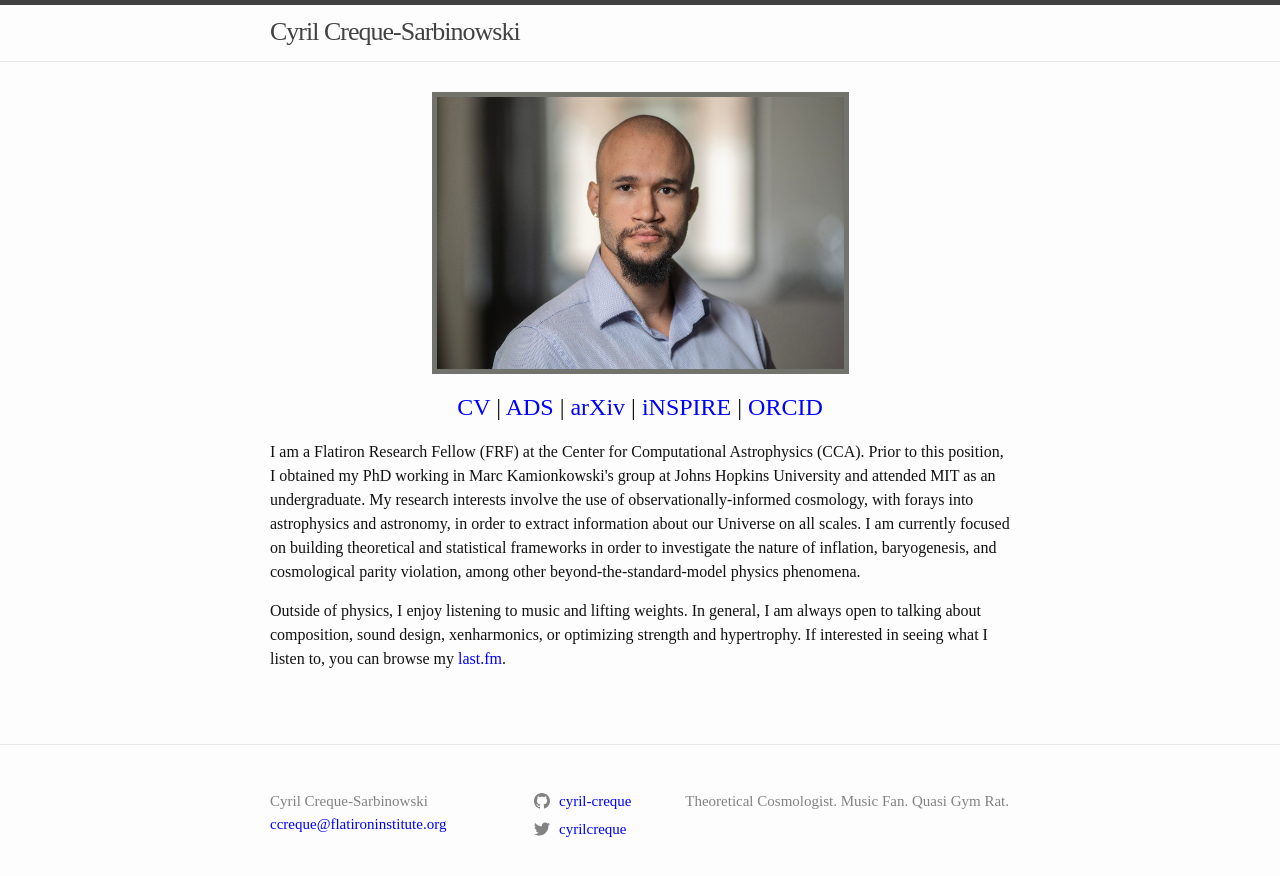
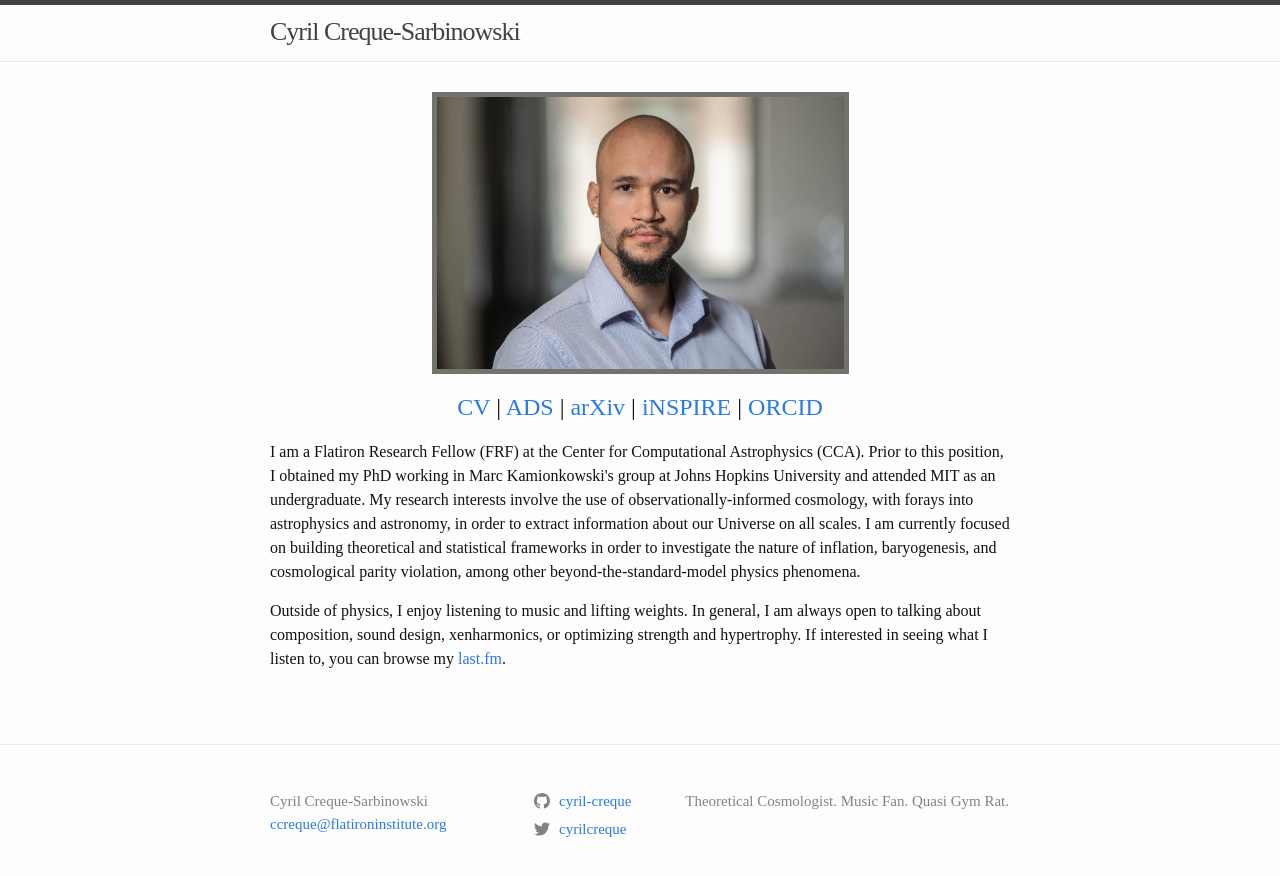
Before and after one commit to cyril-creque/cyril-creque.github.io, a Jekyll site: the page built from docs/index.markdown, in a window 1280 px wide. Shown: the top 876 px of the page. Built offline with Jekyll 4.4.1, drawn with Linux system fonts in a browser that asks for light colours; some web fonts are replaced.

Commit message:
change url link color

```diff
--- a/docs/index.markdown
+++ b/docs/index.markdown
@@ -33,12 +33,9 @@ layout: home
 #main {
       border: 5px solid rgb(114, 115, 108);
     }
- a {
-        color: blue;
-      }
 </style>
 </head>
- <img id = "main" src = "headshot.jpeg" style = "display: block;height: auto; margin:auto; width:55%" alt = "drawing">
+ <img id = "main" src = "headshot.jpeg" style = "display: block;height: auto; margin:auto; width:55%" alt = "Picture of Cyril">
 <p>
 <h2 style = "text-align: center; font-family: Computer Modern">
 <a href = "/Cyril_CV.pdf">CV</a> | <a href = "https://ui.adsabs.harvard.edu/search/q=author%3A%22Creque-Sarbinowski%2C%20Cyril%22&sort=date%20desc%2C%20bibcode%20desc&p_=0">ADS</a> | <a href = "https://arxiv.org/search/?searchtype=author&query=Creque-Sarbinowski%2C+C&order=-announced_date_first&size=50&abstracts=show">arXiv</a> | <a href = "https://inspirehep.net/authors/1920857">iNSPIRE</a> | <a href = "https://orcid.org/0000-0002-6197-5421">ORCID</a>
```
